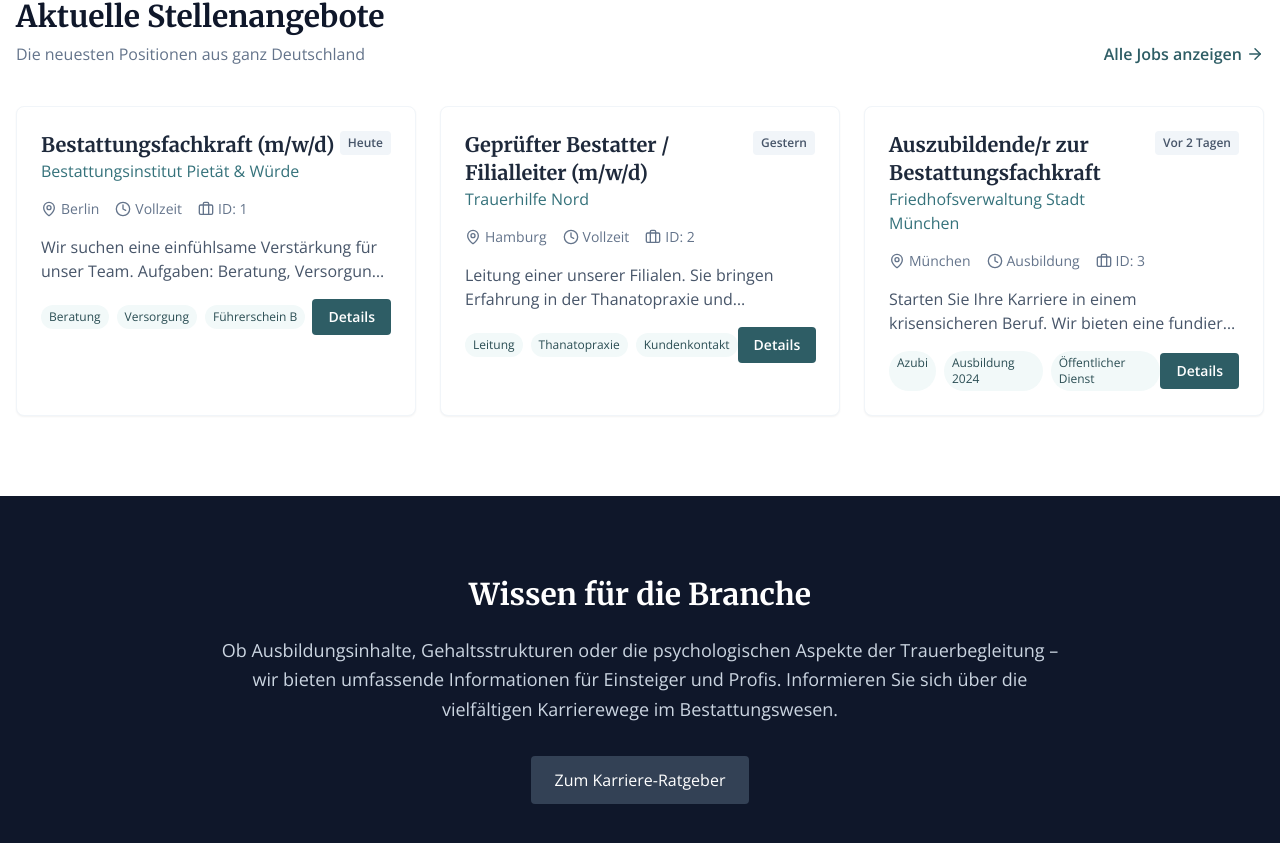
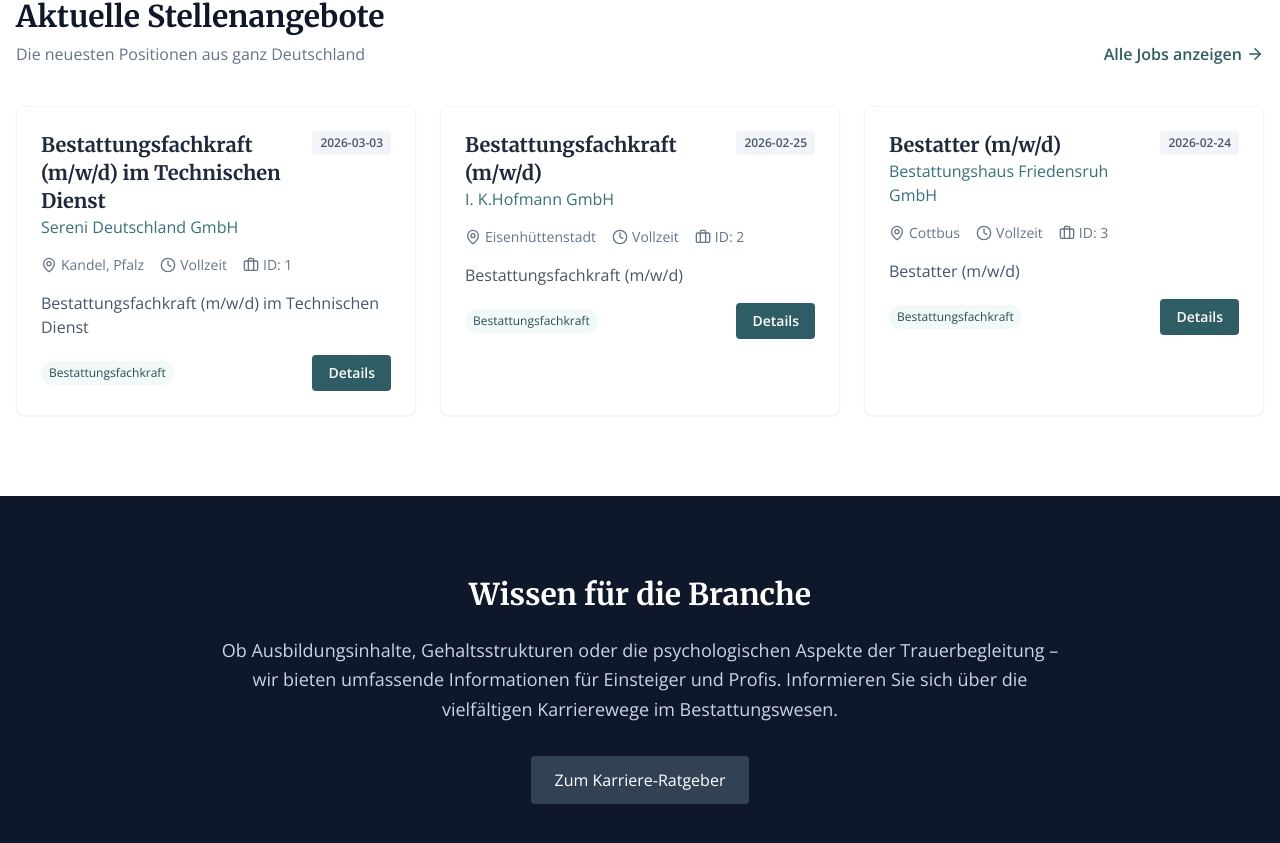
Before and after one commit to shufflethis/bestatter-stellenangebote.de, a React (Vite) app: page /#/ in a window 1280 px wide. Shown: the part 1195-2038 px from the top of the page. Built offline with nearby package versions, Linux system fonts and the light colour scheme.

Commit message:
chore: update job listings from external sources (HR-JobScraper)
25 jobs injected from: Arbeitsagentur, Indeed, StepStone, meinestadt.de

```diff
--- a/constants.ts
+++ b/constants.ts
@@ -3,53 +3,253 @@
 export const MOCK_JOBS: JobListing[] = [
   {
     id: '1',
-    title: 'Bestattungsfachkraft (m/w/d)',
-    employer: 'Bestattungsinstitut Pietät & Würde',
-    location: 'Berlin',
+    title: 'Bestattungsfachkraft (m/w/d) im Technischen Dienst',
+    employer: 'Sereni Deutschland GmbH',
+    location: 'Kandel, Pfalz',
     type: 'Vollzeit',
-    date: 'Heute',
-    description: 'Wir suchen eine einfühlsame Verstärkung für unser Team. Aufgaben: Beratung, Versorgung Verstorbener, Behördengänge.',
-    tags: ['Beratung', 'Versorgung', 'Führerschein B']
+    description: 'Bestattungsfachkraft (m/w/d) im Technischen Dienst',
+    tags: ['Bestattungsfachkraft'],
+    date: '2026-03-03'
   },
   {
     id: '2',
-    title: 'Geprüfter Bestatter / Filialleiter (m/w/d)',
-    employer: 'Trauerhilfe Nord',
-    location: 'Hamburg',
+    title: 'Bestattungsfachkraft (m/w/d)',
+    employer: 'I. K.Hofmann GmbH',
+    location: 'Eisenhüttenstadt',
     type: 'Vollzeit',
-    date: 'Gestern',
-    description: 'Leitung einer unserer Filialen. Sie bringen Erfahrung in der Thanatopraxie und Kundenbetreuung mit.',
-    tags: ['Leitung', 'Thanatopraxie', 'Kundenkontakt']
+    description: 'Bestattungsfachkraft (m/w/d)',
+    tags: ['Bestattungsfachkraft'],
+    date: '2026-02-25'
   },
   {
     id: '3',
-    title: 'Auszubildende/r zur Bestattungsfachkraft',
-    employer: 'Friedhofsverwaltung Stadt München',
-    location: 'München',
-    type: 'Ausbildung',
-    date: 'Vor 2 Tagen',
-    description: 'Starten Sie Ihre Karriere in einem krisensicheren Beruf. Wir bieten eine fundierte Ausbildung in allen Bereichen.',
-    tags: ['Azubi', 'Ausbildung 2024', 'Öffentlicher Dienst']
+    title: 'Bestatter (m/w/d)',
+    employer: 'Bestattungshaus Friedensruh GmbH',
+    location: 'Cottbus',
+    type: 'Vollzeit',
+    description: 'Bestatter (m/w/d)',
+    tags: ['Bestattungsfachkraft'],
+    date: '2026-02-24'
   },
   {
     id: '4',
-    title: 'Kaufmännischer Mitarbeiter (m/w/d) Friedhofsverwaltung',
-    employer: 'Städtisches Krematorium',
-    location: 'Köln',
-    type: 'Teilzeit',
-    date: 'Vor 3 Tagen',
-    description: 'Verwaltung von Grabstätten, Terminplanung und Abrechnung. Sicherer Umgang mit MS Office erforderlich.',
-    tags: ['Büro', 'Verwaltung', 'Teilzeit']
+    title: 'Bestattungsberater (m/w/d) gesucht',
+    employer: 'Bestattungen Mayr GmbH',
+    location: 'Peißenberg',
+    type: 'Vollzeit',
+    description: 'Bestattungsberater (m/w/d) gesucht',
+    tags: ['Bestattungsgehilfe/-gehilfin'],
+    date: '2026-02-19'
   },
   {
     id: '5',
-    title: 'Trauerredner / Trauerbegleiter (Freiberuflich)',
-    employer: 'Agentur Abschied',
-    location: 'Frankfurt am Main',
-    type: 'Minijob',
-    date: 'Vor 1 Woche',
-    description: 'Für die Gestaltung individueller Abschiedsfeiern suchen wir empathische Redner mit rhetorischem Geschick.',
-    tags: ['Redner', 'Freiberuflich', 'Empathie']
+    title: 'Bestattungsfachkraft (m/w/d)',
+    employer: 'Bestattungshaus Müller GmbH',
+    location: 'Fürstenberg/Havel',
+    type: 'Vollzeit',
+    description: 'Bestattungsfachkraft (m/w/d)',
+    tags: ['Bestattungsfachkraft'],
+    date: '2026-02-17'
+  },
+  {
+    id: '6',
+    title: 'Bestattungsberater (m/w/d)',
+    employer: 'Sereni Deutschland GmbH',
+    location: 'Mannheim',
+    type: 'Vollzeit',
+    description: 'Bestattungsberater (m/w/d)',
+    tags: ['Bestattungsfachkraft'],
+    date: '2026-02-10'
+  },
+  {
+    id: '7',
+    title: 'Bestatter / Quereinsteiger (m/w/d) gesucht',
+    employer: 'Bestattungsdienst Weiß & Mozer GmbH',
+    location: 'Jettingen, Württemberg',
+    type: 'Vollzeit',
+    description: 'Bestatter / Quereinsteiger (m/w/d) gesucht',
+    tags: ['Bestattungsfachkraft'],
+    date: '2026-02-04'
+  },
+  {
+    id: '8',
+    title: 'Fahrer/Bestattungshelfer (m/w/d) im Technischen Dienst',
+    employer: 'Sereni Deutschland GmbH',
+    location: 'Bad Dürkheim',
+    type: 'Vollzeit',
+    description: 'Fahrer/Bestattungshelfer (m/w/d) im Technischen Dienst',
+    tags: ['Bestattungsfachkraft'],
+    date: '2026-02-04'
+  },
+  {
+    id: '9',
+    title: 'Bestatterhelfer/in (m/w/d) für den Bereitschaftsdienst',
+    employer: 'Fritz Freuer KG Beerdigungsinstitut',
+    location: 'Delmenhorst',
+    type: 'Vollzeit',
+    description: 'Bestatterhelfer/in (m/w/d) für den Bereitschaftsdienst',
+    tags: ['Bestattungsgehilfe/-gehilfin'],
+    date: '2026-02-04'
+  },
+  {
+    id: '10',
+    title: 'Bestattungsfachkraft /Bestatter (m/w/d)',
+    employer: 'Radoslaw Bukolt Omega Bestattungen',
+    location: 'Kleinrinderfeld',
+    type: 'Vollzeit',
+    description: 'Bestattungsfachkraft /Bestatter (m/w/d)',
+    tags: ['Bestattungsfachkraft'],
+    date: '2026-02-02'
+  },
+  {
+    id: '11',
+    title: 'Bestatter - im Technischen Dienst',
+    employer: 'Beerdigungs-Institut Tielitz oHG',
+    location: 'Bremen',
+    type: 'Vollzeit',
+    description: 'Bestatter - im Technischen Dienst',
+    tags: ['Bestattungsfachkraft'],
+    date: '2026-01-27'
+  },
+  {
+    id: '12',
+    title: 'Bestatter - Beratung von Angehörigen',
+    employer: 'Beerdigungs-Institut Tielitz oHG',
+    location: 'Bremen',
+    type: 'Vollzeit',
+    description: 'Bestatter - Beratung von Angehörigen',
+    tags: ['Bestattungsfachkraft'],
+    date: '2026-01-27'
+  },
+  {
+    id: '13',
+    title: 'Bestatter (m/w/d) mit Berufserfahrung, Bestattungsfachkraft, Moderner Arbeitsplatz garantiert',
+    employer: 'Bestattungsinstitut Muschter Inhaber Benjamin Wolf',
+    location: 'Ottendorf-Okrilla',
+    type: 'Vollzeit',
+    description: 'Bestatter (m/w/d) mit Berufserfahrung, Bestattungsfachkraft, Moderner Arbeitsplatz garantiert',
+    tags: ['Bestattungsfachkraft'],
+    date: '2026-01-22'
+  },
+  {
+    id: '14',
+    title: 'Bestattungsfachkraft (m/w/d) in Teilzeit oder Vollzeit für Kirchweyhe gesucht',
+    employer: 'Wolle Bestattungen GmbH',
+    location: 'Weyhe bei Bremen',
+    type: 'Vollzeit',
+    description: 'Bestattungsfachkraft (m/w/d) in Teilzeit oder Vollzeit für Kirchweyhe gesucht',
+    tags: ['Bestattermeister/in'],
+    date: '2026-01-20'
+  },
+  {
+    id: '15',
+    title: 'Geschäftsleiter (m/w/d) für Bestattungshaus',
+    employer: 'Sereni Deutschland GmbH',
+    location: 'Bad Krozingen',
+    type: 'Vollzeit',
+    description: 'Geschäftsleiter (m/w/d) für Bestattungshaus',
+    tags: ['Bestattermeister/in'],
+    date: '2026-01-19'
+  },
+  {
+    id: '16',
+    title: 'Bestattermeister (m/w/d)',
+    employer: 'BS Pfeiffer GmbH',
+    location: 'Achern, Baden',
+    type: 'Vollzeit',
+    description: 'Bestattermeister (m/w/d)',
+    tags: ['Bestattermeister/in'],
+    date: '2026-01-05'
+  },
+  {
+    id: '17',
+    title: 'Bestattungsfachkraft / Quereinsteiger*innen (m/w/d) gesucht',
+    employer: 'Gerd Wuscher Bestattungsunternehmen',
+    location: 'Eberbach, Baden',
+    type: 'Vollzeit',
+    description: 'Bestattungsfachkraft / Quereinsteiger*innen (m/w/d) gesucht',
+    tags: ['Bestattungsfachkraft'],
+    date: '2025-12-25'
+  },
+  {
+    id: '18',
+    title: 'Trauerberater und Bestatter (m/w/d)',
+    employer: 'Bestattungen Werner GmbH & Co. KG',
+    location: 'Mössingen',
+    type: 'Vollzeit',
+    description: 'Trauerberater und Bestatter (m/w/d)',
+    tags: ['Bestattungsfachkraft'],
+    date: '2025-12-23'
+  },
+  {
+    id: '19',
+    title: 'Bestatter/Bestattungshilfskraft/Quereinsteiger',
+    employer: 'Manja Herrfurth',
+    location: 'Bad Belzig',
+    type: 'Vollzeit',
+    description: 'Bestatter/Bestattungshilfskraft/Quereinsteiger',
+    tags: ['Bestattungsfachkraft'],
+    date: '2025-11-28'
+  },
+  {
+    id: '20',
+    title: 'Bestatter/-in (m/w/d)',
+    employer: 'Adolf Volk Bestattungsinstitut GmbH',
+    location: 'Mainz am Rhein',
+    type: 'Vollzeit',
+    description: 'Bestatter/-in (m/w/d)',
+    tags: ['Bestattungsfachkraft'],
+    date: '2025-11-20'
+  },
+  {
+    id: '21',
+    title: 'Betriebsleiter (m/w/d) Bestattungswesen',
+    employer: 'Bestatterfamilie Süd GmbH',
+    location: 'Kulmbach',
+    type: 'Vollzeit',
+    description: 'Betriebsleiter (m/w/d) Bestattungswesen',
+    tags: ['Fachwirt/in - Bestattung'],
+    date: '2025-11-14'
+  },
+  {
+    id: '22',
+    title: 'Bestatter (m/w/d)',
+    employer: 'Bestattungsunternehmen Pietät Forchheim Rösch GmbH',
+    location: 'Flachslanden, Mittelfranken',
+    type: 'Vollzeit',
+    description: 'Bestatter (m/w/d)',
+    tags: ['Bestattungsfachkraft'],
+    date: '2025-10-27'
+  },
+  {
+    id: '23',
+    title: 'Technischer Mitarbeiter / Bestatter (m/w/d)',
+    employer: 'Bestattung & Floristik Axel Schmidt GmbH',
+    location: 'Laucha an der Unstrut',
+    type: 'Vollzeit',
+    description: 'Technischer Mitarbeiter / Bestatter (m/w/d)',
+    tags: ['Bestattungsgehilfe/-gehilfin'],
+    date: '2025-10-13'
+  },
+  {
+    id: '24',
+    title: 'Bestatter/in / Bestattungsfachkraft / gepr. Bestatter / Quereinsteiger (m/w/d)',
+    employer: 'Manfred Kraus Bestattungsunternehmen',
+    location: 'Crailsheim',
+    type: 'Vollzeit',
+    description: 'Bestatter/in / Bestattungsfachkraft / gepr. Bestatter / Quereinsteiger (m/w/d)',
+    tags: ['Bestattungsfachkraft'],
+    date: '2025-09-26'
+  },
+  {
+    id: '25',
+    title: 'Bestattungsfachkraft m/w/d',
+    employer: 'Rolf Paulsen Bestattungen KG',
+    location: 'Bad Oldesloe',
+    type: 'Vollzeit',
+    description: 'Bestattungsfachkraft m/w/d',
+    tags: ['Bestattungsfachkraft'],
+    date: '2025-08-06'
   }
 ];
 
```
